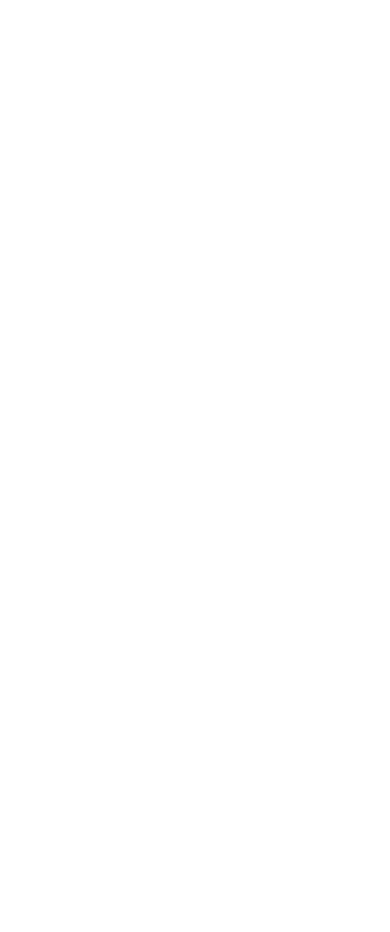
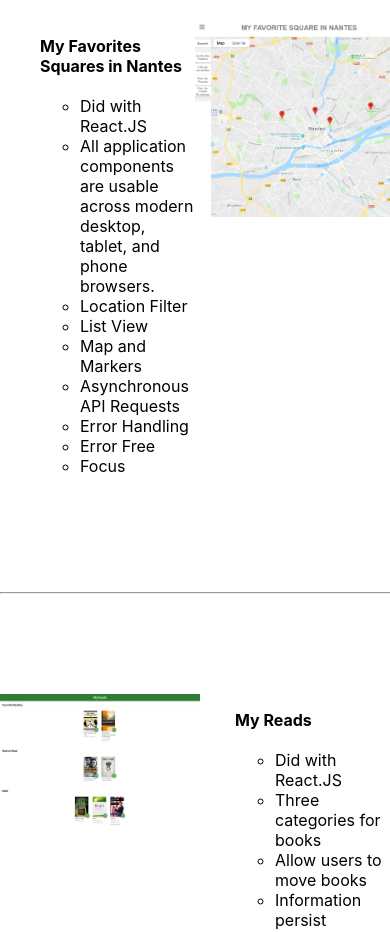
Before and after one commit to oreliau/portfolio, a React (Create React App) app: page / in a window 390 px wide. Shown: the part 1040-1972 px from the top of the page. Before the commit the page ends 844 px from the top, so only its background shows below. Built offline with nearby package versions, Linux system fonts and the light colour scheme.

Commit message:
add projects

```diff
--- a/src/App.css
+++ b/src/App.css
@@ -44,6 +44,10 @@
   color: darkgray;
   margin: 5px 0 5px 0;
   text-align: center;
+}
+
+.instruction{
+  color: darkgrey;
 }
 
 .métier{
@@ -119,67 +123,3 @@
 
   .nom { font-size: 275% }
  }
-
-
- /* konami code display*/
-.game{
-  z-index: 10;
-  position: absolute;
-  background-color: white;
-  height: 100vh;
-  width: 100%;
-}
-
-.menu{
-  margin: 50px 0 50px 0;
-  height: 20vh;
-}
-
-.start{
-  padding-left:  100px;
-  font-weight: bold
-}
-
-.close-display{
-  float: right;
-  margin-right: 100px
-}
-
-
-.chose-game{
-  display: flex;
-  flex-wrap: wrap;
-  margin: auto;
-  width: 100%
-}
-#game1{
-  background-image: url(arcade-game.png);
-  background-repeat: no-repeat;
-  background-size: cover;
-  width: 400px;
-  height: 400px;
-  margin: auto;
-}
-
-#game2{
-  background-image: url(pendu.png);
-  background-repeat: no-repeat;
-  background-size: cover;
-  width: 400px;
-  height: 400px;
-  margin: auto;
-}
-
-.konami-link{margin: auto;}
-
-.konami-link:hover {
-  filter:brightness(50%);
-}
-
-.hide{
-  visibility: hidden;
-}
-
-.french{
-  text-align: center;
-}
--- a/src/App.js
+++ b/src/App.js
@@ -5,7 +5,7 @@
 import gitlogo from './gitlogo.svg'
 import linklogo from './linklogo.svg'
 import maillogo from './maillogo.svg'
-import arrow from './arrow.png'
+
 
 
 // component
@@ -73,7 +73,7 @@
           <h1 className="nom">Oréliau KOUMEDZRO</h1>
           <ul className="description">
             <li className="texte métier">A Front-End UX/UI (junior) Developer</li>
-            <li className="texte parcours">After Earned and Sucess for 9month a Developer Scholarphip from Google and Udacity for being FRONT-END developer in Nantes.</li>
+            <li className="texte parcours">After Earned and Did for 9month a Developer Scholarphip from Google and Udacity for being FRONT-END developer in Nantes.</li>
             <li className="texte compétances">React.js / Bootstrap / NodeJs / Visual Studio Code / Adobe XD / Html 5 / Css 3</li>
             <li className="texte">
               <ul className="résaux">
@@ -111,12 +111,13 @@
                 <li className="touch">&#65;</li>
                 <li className="touch">&#66;</li>
               </ul>
-              <li className="instruction">(do it with your keyboard)</li>
+
             </li>
+            <li className="instruction">(do it with your keyboard)</li>
           </ul>
 
         </main>
-
+        <Project />
       </div>
     );
   }
--- a/src/Konami.js
+++ b/src/Konami.js
@@ -1,5 +1,6 @@
 import React from 'react'
 import cross from './cross.png'
+import './konami.css';
 
 const Konami = ({onClick}) => (
 <div className="game">
@@ -10,7 +11,7 @@
     <div className="chose-game">
         <a className="konami-link" href="https://aracade-game.netlify.com" target="_blank" rel="noopener noreferrer"><div id="game1"></div></a>
         <a className="konami-link" href="https://pendu-8557ea.netlify.com/" target="_blank" rel="noopener noreferrer"><div id="game2"></div><p className="french">(french word)</p></a>
-
+        <a className="konami-link" href="https://inspiring-villani-14da43.netlify.com/" target="_blank" rel="noopener noreferrer"><div id="game3"></div></a>
     </div>
 
 
--- a/src/Project.css
+++ b/src/Project.css
@@ -1,5 +1,11 @@
+.project-title{
+    text-align: center;
+
+}
+
 .projets{
-    width: 100%
+    width: 100%;
+    margin-top: 100px;
 }
 
 .projet{
@@ -18,6 +24,73 @@
 }
 
 .square{
-    max-width: 400px;
-    margin-right: 50px;
+    max-width: 600px;
+    margin-right: 300px;
 }
+
+.myreads{
+    max-width: 600px;
+    margin-left: 300px;
+}
+
+hr{
+    width: 400px;
+}
+
+.title-desc{
+    list-style-type: none;
+    font-weight: bold;
+}
+/*responsive tablette et smartphone */
+
+  /* smartphone */
+  @media screen and (max-width: 420px) {
+    .projet{
+        display: flex;
+        flex-wrap: wrap;
+    }
+    .link{
+        width: 50%;
+    }
+    .project-img{
+        margin: 0;
+        max-width: 200px;
+    }
+    .text{
+        width: 50%
+    }
+  }
+
+     /* tablette */
+  @media screen and (min-width: 420px) and (max-width: 1030px) {
+    .projet{
+        display: flex;
+        flex-wrap: wrap;
+    }
+    .link{
+        width: 50%;
+    }
+    .project-img{
+        margin: 0;
+        max-width: 400px;
+    }
+    .text{
+        width: 50%
+    }
+}
+
+    /* medium screen */
+    @media screen and (min-width: 1030px) and (max-width: 1640px) {
+        .projet{
+            display: flex;
+            flex-wrap: wrap;
+        }
+
+        .project-img{
+            margin: 0;
+            max-width: 600px;
+        }
+        .text{
+            width: 50%
+        }
+    }
--- a/src/Project.js
+++ b/src/Project.js
@@ -2,22 +2,52 @@
 import './Project.css'
 
 import square from './square.png'
+import myreads from './myreads.png'
 
 const Project = () => (
 <div className="projets">
+    <h2 className="project-title">My Projects done</h2>
     <div className="projet">
         <div className="text">
-            <ul>
-                <li>fait en</li>
-                <li>fait ci</li>
-                <li> fait ca</li>
+            <ul >
+                <li className="title-desc">My Favorites Squares in Nantes</li>
+                <br />
+                <ul>
+                    <li>Did with React.JS</li>
+                    <li>All application components are usable across modern desktop, tablet, and phone browsers.</li>
+                    <li>Location Filter</li>
+                    <li>List View</li>
+                    <li>Map and Markers</li>
+                    <li>Asynchronous API Requests</li>
+                    <li>Error Handling</li>
+                    <li>Error Free</li>
+                    <li>Focus</li>
+                </ul>
             </ul>
         </div>
         <div className='link'>
-            <a href="https://square-in-nantes.netlify.com/" target='_bank'><img src={square} alt="square in nantes" className="square" /></a>
+            <a href="https://square-in-nantes.netlify.com/" target='_bank'><img src={square} alt="square in nantes" className="square project-img" /></a>
         </div>
     </div>
-    <div className="projet"></div>
+    <hr />
+    <div className="projet">
+        <div className='link'>
+            <a href="https://silly-wilson-ac72ca.netlify.com/" target='_bank'><img src={myreads} alt="square in nantes" className="myreads project-img" /></a>
+        </div>
+        <div className="text">
+            <ul >
+                <li className="title-desc"> My Reads</li>
+                <br />
+                <ul>
+                    <li>Did with React.JS</li>
+                    <li>Three categories for books</li>
+                    <li>Allow users to move books</li>
+                    <li>Information persist between page refreshes</li>
+                    <li>search input on a button</li>
+                </ul>
+            </ul>
+        </div>
+    </div>
     <div className="projet"></div>
 
 </div>
--- /dev/null
+++ b/src/konami.css
@@ -0,0 +1,71 @@
+/* konami code display*/
+.game{
+    z-index: 10;
+    position: absolute;
+    background-color: white;
+    height: 100vh;
+    width: 100%;
+}
+
+.menu{
+    margin: 50px 0 50px 0;
+    height: 20vh;
+}
+
+.start{
+    padding-left:  100px;
+    font-weight: bold
+}
+
+.close-display{
+    float: right;
+    margin-right: 100px
+}
+
+
+.chose-game{
+    display: flex;
+    flex-wrap: wrap;
+    margin: auto;
+    width: 100%
+}
+#game1{
+    background-image: url(arcade-game.png);
+    background-repeat: no-repeat;
+    background-size: cover;
+    width: 400px;
+    height: 400px;
+    margin: auto;
+}
+
+#game2{
+    background-image: url(pendu.png);
+    background-repeat: no-repeat;
+    background-size: cover;
+    width: 400px;
+    height: 400px;
+    margin: auto;
+}
+
+#game3{
+    background-image: url(memory.png);
+    background-repeat: no-repeat;
+    background-size: cover;
+    width: 400px;
+    height: 400px;
+    margin: auto;
+}
+
+.konami-link{margin: auto;}
+
+.konami-link:hover {
+filter:brightness(50%);
+}
+
+.hide{
+visibility: hidden;
+}
+
+.french{
+text-align: center;
+}
```
Also changed, not shown: src/memory.png (added), src/myreads.png (added).
